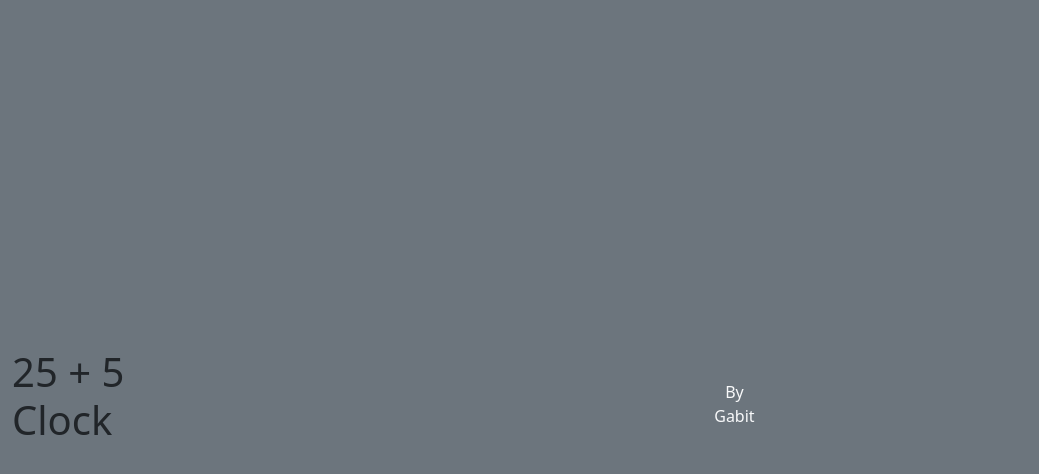
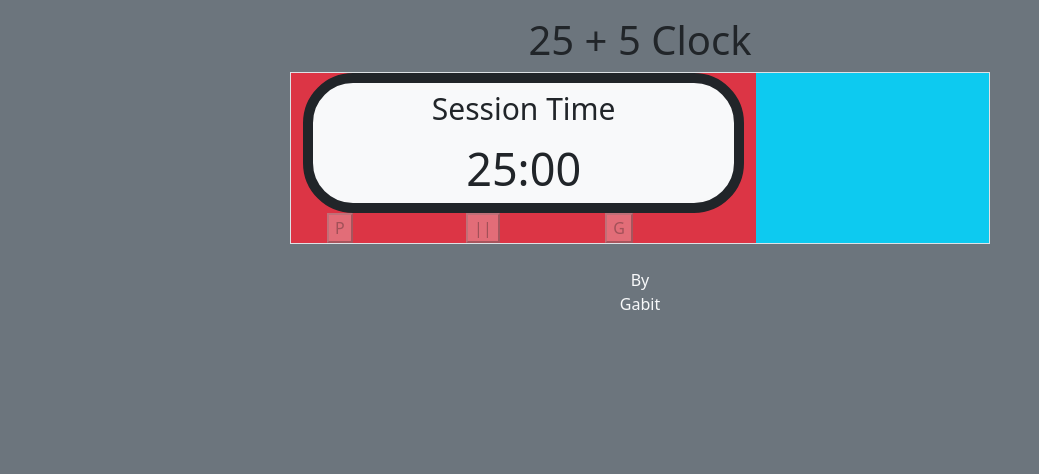
Before and after one commit to gabit690/fcc-session-timer, a React (Create React App) app: page / in a window 1280 px wide. Shown: the top 474 px of the page, without its empty margins (0-1039 px from the left). Built offline with nearby package versions, Linux system fonts and the light colour scheme.

Commit message:
Estilos iniciales para el componente TimerDisplay

```diff
--- a/src/App.js
+++ b/src/App.js
@@ -2,6 +2,7 @@ import 'bootstrap/dist/css/bootstrap.min.css';
 import 'bootstrap/dist/js/bootstrap.bundle.min.js';
 import './App.css';
 
+import SessionTimer from './components/SessionTimer/SessionTimer';
 import Contact from './components/Contact/Contact';
 
 function App() {
@@ -9,13 +10,11 @@ function App() {
     <div className="
      App
      container-fluid
-     bg-secondary
-     d-flex
-     justify-content-center
-     align-items-center"
+     px-0
+     bg-secondary"
     >
-      <h1>25 + 5 Clock</h1>
-
+      <h1 className="text-center pt-3">25 + 5 Clock</h1>
+      <SessionTimer />
       <Contact />
     </div>
   );
--- /dev/null
+++ b/src/components/SessionTimer/SessionTimer.css
@@ -0,0 +1,6 @@
+#timer-container {
+  min-width: 320px;
+  max-width: 700px;
+}
+
+/*# sourceMappingURL=SessionTimer.css.map */
--- a/src/components/SessionTimer/SessionTimer.js
+++ b/src/components/SessionTimer/SessionTimer.js
@@ -2,6 +2,8 @@ import { Component } from "react";
 
 import 'bootstrap/dist/css/bootstrap.min.css';
 import 'bootstrap/dist/js/bootstrap.bundle.min.js';
+import './SessionTimer.css';
+
 
 import TimerDisplay from './TimerDisplay/TimerDisplay';
 import TimerPad from './TimerPad/TimerPad';
@@ -47,9 +49,9 @@ class SessionTimer extends Component {
 
   render() {
     return (
-      <div className="container-fluid">
-        <div className="row">
-          <div className="col">
+      <div id="timer-container" className="container-fluid w-75 border">
+        <div className="row bg-info">
+          <div className="col-sm-8 bg-danger">
             <TimerDisplay
               title={this.state.sessionType}
               time={this.state.displayTime}
@@ -79,7 +81,7 @@ class SessionTimer extends Component {
               }
             />
           </div>
-          <div className="col">
+          {/* <div className="col">
             <TimerConfig
               active={this.state.timerActive}
               label={"break-label"}
@@ -122,7 +124,7 @@ class SessionTimer extends Component {
               }
               configValue={this.state.sessionLength}
             />
-          </div>
+          </div> */}
         </div>
       </div>
     );
--- a/src/components/SessionTimer/SessionTimer.scss
+++ b/src/components/SessionTimer/SessionTimer.scss
@@ -0,0 +1,4 @@
+#timer-container {
+  min-width: 320px;
+  max-width: 700px;
+}
--- /dev/null
+++ b/src/components/SessionTimer/TimerDisplay/TimerDisplay.css
@@ -0,0 +1,12 @@
+#display-container {
+  border-width: 10px !important;
+  border-radius: 50px;
+}
+#display-container h2 {
+  font-size: 30px;
+}
+#display-container div {
+  font-size: 45px;
+}
+
+/*# sourceMappingURL=TimerDisplay.css.map */
--- a/src/components/SessionTimer/TimerDisplay/TimerDisplay.js
+++ b/src/components/SessionTimer/TimerDisplay/TimerDisplay.js
@@ -1,11 +1,18 @@
 import 'bootstrap/dist/css/bootstrap.min.css';
 import 'bootstrap/dist/js/bootstrap.bundle.min.js';
+import './TimerDisplay.css';
 
-const TimerDisplay = ({title, time} = props) => {
+const TimerDisplay = (props) => {
+
+  const {title, time} = props;
+
   return (
-    <div className="container-fluid">
-      <h2>{title}</h2>
-      <div>{time}</div>
+    <div
+      id="display-container"
+      className="container-fluid border border-dark bg-light"
+    >
+      <h2 className="text-center my-2">{title + " Time"}</h2>
+      <div className="text-center">{time}</div>
     </div>
   );
 };
--- a/src/components/SessionTimer/TimerDisplay/TimerDisplay.scss
+++ b/src/components/SessionTimer/TimerDisplay/TimerDisplay.scss
@@ -0,0 +1,10 @@
+#display-container {
+  border-width: 10px !important;
+  border-radius: 50px;
+  h2 {
+    font-size: 30px;
+  }
+  div {
+    font-size: 45px;
+  }
+}
--- a/src/components/SessionTimer/TimerPad/TimerPad.js
+++ b/src/components/SessionTimer/TimerPad/TimerPad.js
@@ -1,7 +1,7 @@
 import 'bootstrap/dist/css/bootstrap.min.css';
 import 'bootstrap/dist/js/bootstrap.bundle.js';
 
-import Button from '../../commons/Button';
+import Button from '../../commons/Button/Button';
 
 const TimerPad = (props) => {
 
```
Also changed, not shown: 2 other files (tests, documents, lock files or other folders).
